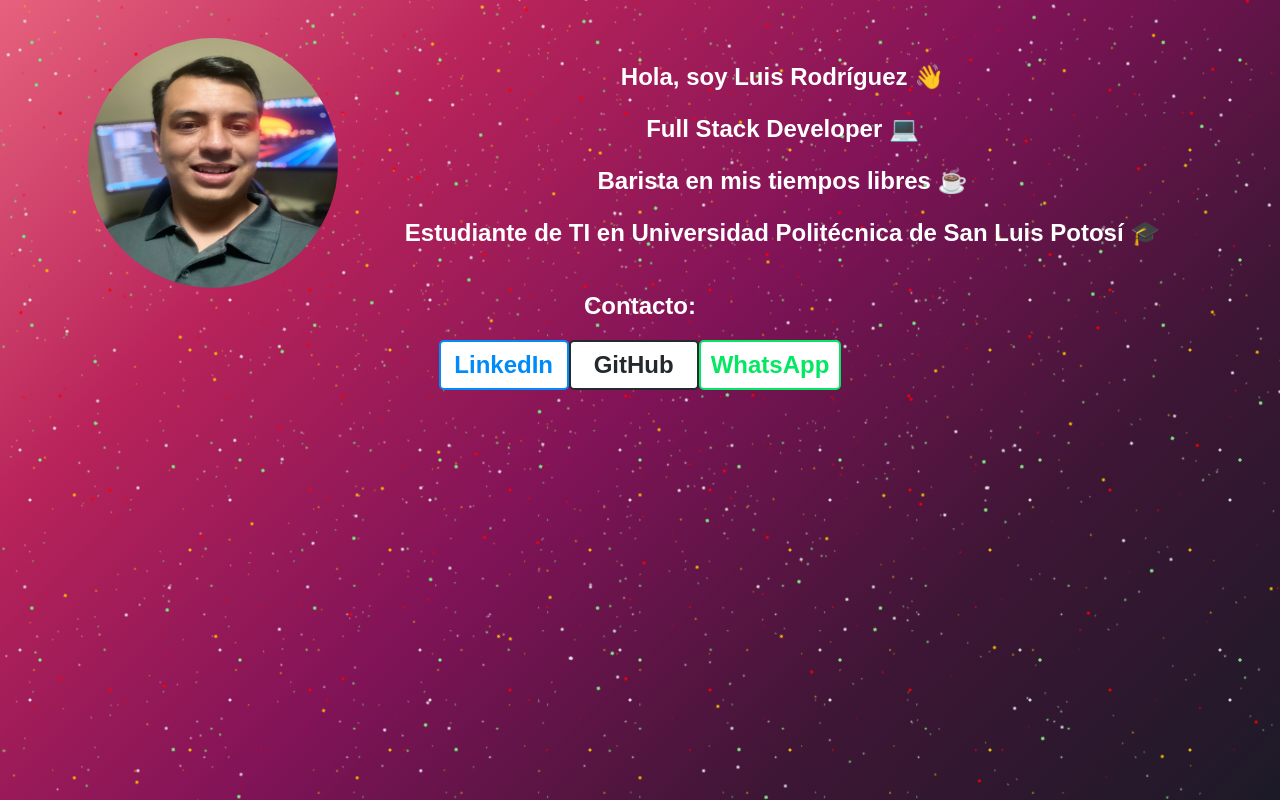
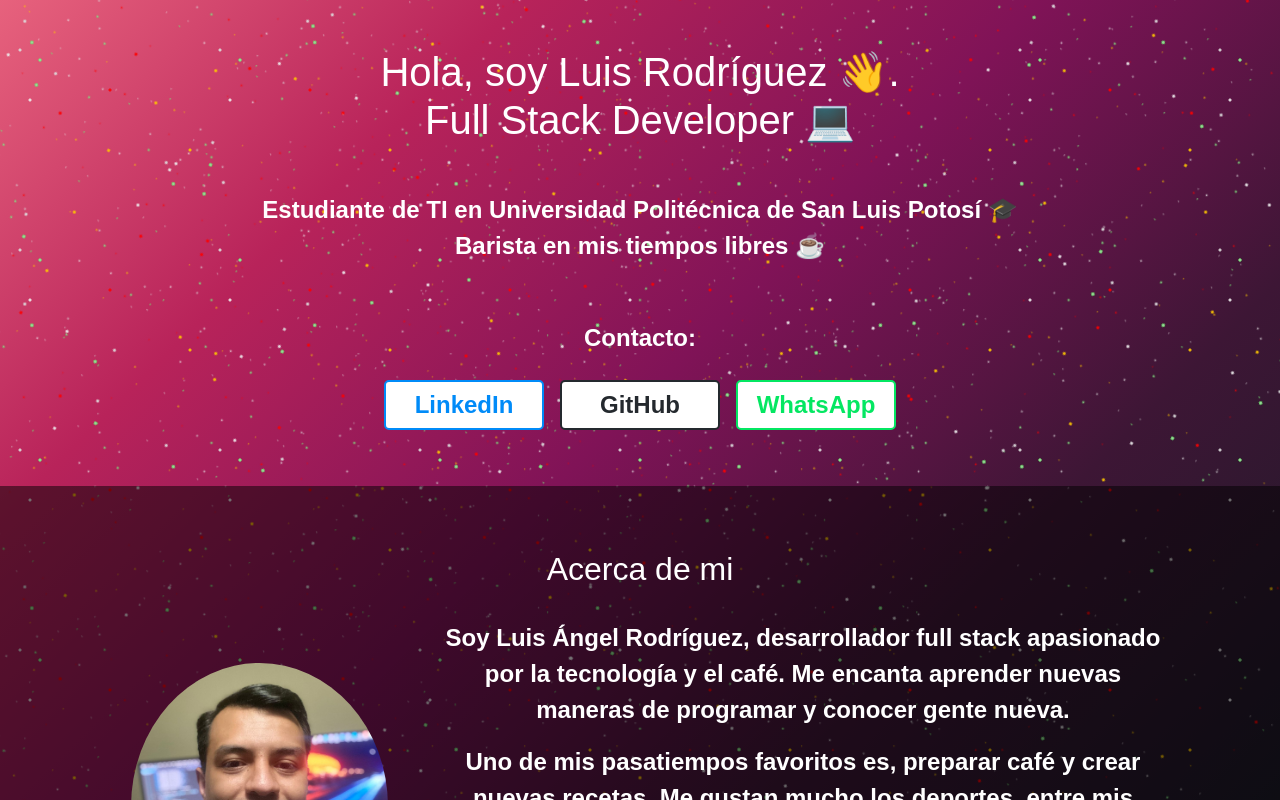
Before and after one commit to LuisRdz224/Portfolio, an Angular app in the folder portfolio-front/: page / in a window 1280 px wide. Built offline with nearby package versions, Linux system fonts and the light colour scheme.

Commit message:
changes an new desings on background and bio

```diff
--- a/portfolio-front/src/app/landing/components/background/background.component.css
+++ b/portfolio-front/src/app/landing/components/background/background.component.css
@@ -10,22 +10,23 @@
   ::-webkit-scrollbar {
       display: none;
   }
-  .fixed {
-    position: fixed;
-    color: white;
-    font-weight: 700;
-    text-align: center;
-    width: 100vw;
-    bottom: 50%;
-    font-size: 24px;
-    z-index: 1;
-  }
   .parallax {
     height: 100vh;
     overflow-x: hidden;
     overflow-y: auto;
     -webkit-perspective: 1px;
     perspective: 1px;
+  }
+  .information{
+      position: relative;
+      color: white;
+      font-weight: 700;
+      text-align: center;
+      width: 100vw;
+      /* bottom: 50%; */
+      font-size: 24px;
+      z-index: 1;
+
   }
 
   .parallax__layer {
--- a/portfolio-front/src/app/landing/components/background/background.component.html
+++ b/portfolio-front/src/app/landing/components/background/background.component.html
@@ -1,7 +1,10 @@
 <body>
 
     <div class="parallax">
-        <app-bio class="fixed"></app-bio>
+        <div class="information">
+            <app-bio></app-bio>
+            <app-about-me></app-about-me>
+        </div>
         <div class="parallax__layer parallax__layer--back">
             <div class="starfield">
                 <span></span>
--- a/portfolio-front/src/app/landing/components/bio/bio.component.css
+++ b/portfolio-front/src/app/landing/components/bio/bio.component.css
@@ -1,9 +1,4 @@
-.profile-pic{
-    width: 250px;
-    height: 250px;
-    border-radius: 50%;
 
-}
 .centered-col {
     display: flex;
     justify-content: center;
@@ -17,10 +12,35 @@
     justify-content: center;
     display: flex;
 }
+.info p {
+  padding-top: 40px;
+}
+.fixed {
+  position: relative;
+  color: white;
+  font-weight: 700;
+  text-align: center;
+  width: 100vw;
+  /* bottom: 50%; */
+  font-size: 24px;
+  z-index: 1;
+}
+.contact{
+  padding-top: 40px;
+  color: white;
+}
+.contact a{
+  text-decoration: none;
+  /* color: #ffd819; */
+}
+.contact .d-flex{
+  justify-content: center;
+  flex-wrap: wrap;
+}
 
 /* Linkedin */
 .css-button-sliding-to-top--linkedin {
-    min-width: 130px;
+    min-width: 160px;
     /* height: 40px; */
     color: #fff;
     padding: 5px 10px;
@@ -57,7 +77,7 @@
 
   /* WhatsApp */
 .css-button-sliding-to-top--whatsapp {
-    min-width: 130px;
+    min-width: 160px;
     /* height: 40px; */
     color: #fff;
     padding: 5px 10px;
@@ -94,7 +114,7 @@
 
   /* Github */
 .css-button-sliding-to-top--github {
-    min-width: 130px;
+    min-width: 160px;
     /* height: 40px; */
     color: #fff;
     padding: 5px 10px;
@@ -128,7 +148,3 @@
     width: 100%;
     background: #24292e;
   }
-  .contact a{
-    text-decoration: none;
-    /* color: #ffd819; */
-  }
--- a/portfolio-front/src/app/landing/components/bio/bio.component.html
+++ b/portfolio-front/src/app/landing/components/bio/bio.component.html
@@ -1,27 +1,26 @@
-<div class="container">
+<div class="container mt-5">
     <div class="row">
-        <div class="col-md-3">
-            <img src="../../../../assets/LuisAngel.jpeg" alt="Luis Rodriguez" class="profile-pic">
-        </div>
-        <div class="col-md-9 info">
-            <p>Hola, soy Luis Rodríguez 👋</p>
-            <p>Full Stack Developer 💻</p>
-            <p>Barista en mis tiempos libres ☕</p>
-            <p>Estudiante de TI en Universidad Politécnica de San Luis Potosí 🎓</p>
+        <div class="col-md-12 info">
+            <h1>Hola, soy Luis Rodríguez 👋.<br>Full Stack Developer 💻</h1>
+            <p>Estudiante de TI en Universidad Politécnica de San Luis Potosí 🎓<br>
+                Barista en mis tiempos libres ☕
+            </p>
         </div>
     </div>
     <div class="container contact">
         <p>
             Contacto:
         </p>
-        <a href="https://www.linkedin.com/in/luis-rodriguezh/"
-            class="css-button css-button-sliding-to-top css-button-sliding-to-top--linkedin"
+        <div class="d-flex">
+            <a href="https://www.linkedin.com/in/luis-rodriguezh/"
+            class="css-button css-button-sliding-to-top m-2 css-button-sliding-to-top--linkedin"
             target="_blank">LinkedIn</a>
-        <a href="https://github.com/LuisRdz224"
-            class="css-button css-button-sliding-to-top css-button-sliding-to-top--github" target="_blank">GitHub</a>
-        <a href="https://api.whatsapp.com/send?phone=+524442562214&text=Hola%20Luis%20%C3%81ngel,%20vi%20tu%20portafolio%20y%20me%20encantar%C3%ADa%20contactarte"
-            class="css-button css-button-sliding-to-top css-button-sliding-to-top--whatsapp"
+            <a href="https://github.com/LuisRdz224"
+            class="css-button css-button-sliding-to-top m-2 css-button-sliding-to-top--github" target="_blank">GitHub</a>
+            <a href="https://api.whatsapp.com/send?phone=+524442562214&text=Hola%20Luis%20%C3%81ngel,%20vi%20tu%20portafolio%20y%20me%20encantar%C3%ADa%20contactarte"
+            class="css-button css-button-sliding-to-top m-2 css-button-sliding-to-top--whatsapp"
             target="_blank">WhatsApp</a>
+        </div>
 
 
     </div>
--- a/portfolio-front/src/app/landing/landing.module.ts
+++ b/portfolio-front/src/app/landing/landing.module.ts
@@ -2,13 +2,17 @@ import { NgModule } from '@angular/core';
 import { CommonModule } from '@angular/common';
 import { LandingComponent } from './components/background/background.component';
 import { BioComponent } from './components/bio/bio.component';
+import { AboutMeComponent } from './components/about-me/about-me.component';
+import { SliderComponent } from './components/slider/slider.component';
 
 
 
 @NgModule({
   declarations: [
     LandingComponent,
-    BioComponent
+    BioComponent,
+    AboutMeComponent,
+    SliderComponent
   ],
   imports: [
     CommonModule
```
